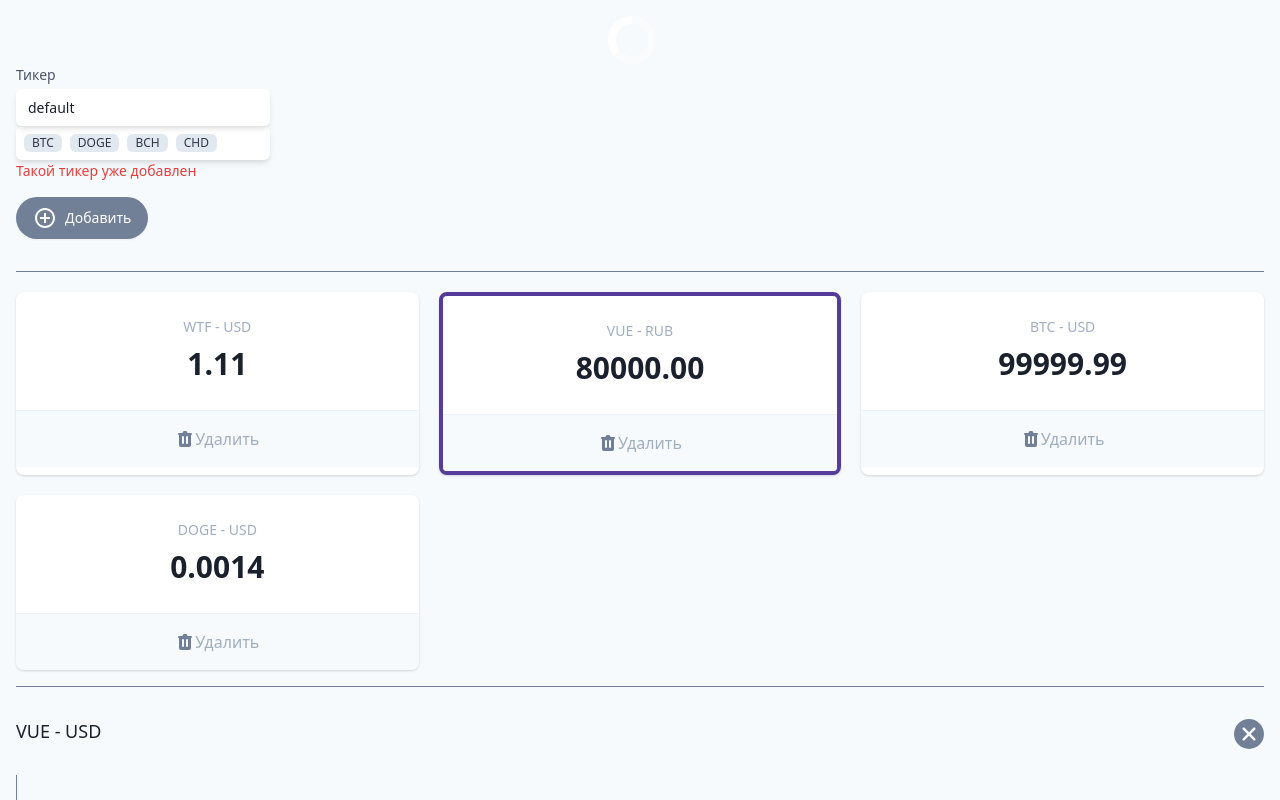
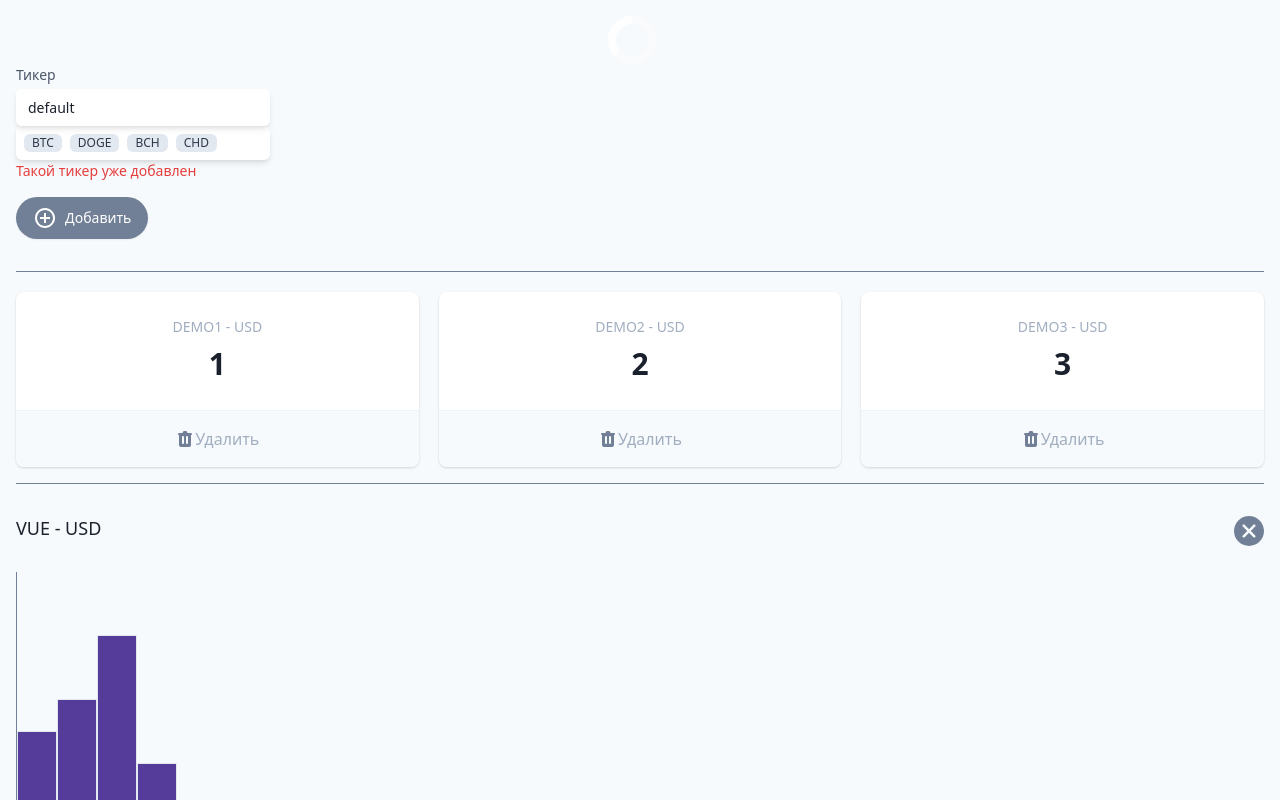
Before and after one commit to ilzira-mur/vue-test, a Vue app: page / in a window 1280 px wide. Shown: the top 800 px of the page. Built offline with nearby package versions, Linux system fonts and the light colour scheme.

Commit message:
tickers are added

```diff
--- a/src/App.vue
+++ b/src/App.vue
@@ -42,7 +42,7 @@
         </div>
       </div>
       <button
-        v-on:click="add"
+        @click="add"
         type="button"
         class="my-4 inline-flex items-center py-2 px-4 border border-transparent shadow-sm text-sm leading-4 font-medium rounded-full text-white bg-gray-600 hover:bg-gray-700 transition-colors duration-300 focus:outline-none focus:ring-2 focus:ring-offset-2 focus:ring-gray-500"
       >
@@ -66,101 +66,16 @@
       <hr class="w-full border-t border-gray-600 my-4" />
       <dl class="mt-5 grid grid-cols-1 gap-5 sm:grid-cols-3">
         <div
+          v-for="t in tickers"
+          :key="t.name"
           class="bg-white overflow-hidden shadow rounded-lg border-purple-800 border-solid cursor-pointer"
         >
           <div class="px-4 py-5 sm:p-6 text-center">
             <dt class="text-sm font-medium text-gray-500 truncate">
-              WTF - USD
+              {{ t.name }} - USD
             </dt>
             <dd class="mt-1 text-3xl font-semibold text-gray-900">
-              1.11
-            </dd>
-          </div>
-          <div class="w-full border-t border-gray-200"></div>
-          <button
-            class="flex items-center justify-center font-medium w-full bg-gray-100 px-4 py-4 sm:px-6 text-md text-gray-500 hover:text-gray-600 hover:bg-gray-200 hover:opacity-20 transition-all focus:outline-none"
-          >
-            <svg
-              class="h-5 w-5"
-              xmlns="http://www.w3.org/2000/svg"
-              viewBox="0 0 20 20"
-              fill="#718096"
-              aria-hidden="true"
-            >
-              <path
-                fill-rule="evenodd"
-                d="M9 2a1 1 0 00-.894.553L7.382 4H4a1 1 0 000 2v10a2 2 0 002 2h8a2 2 0 002-2V6a1 1 0 100-2h-3.382l-.724-1.447A1 1 0 0011 2H9zM7 8a1 1 0 012 0v6a1 1 0 11-2 0V8zm5-1a1 1 0 00-1 1v6a1 1 0 102 0V8a1 1 0 00-1-1z"
-                clip-rule="evenodd"
-              ></path></svg>Удалить
-          </button>
-        </div>
-        <div
-          class="bg-white overflow-hidden shadow rounded-lg border-purple-800 border-solid border-4 cursor-pointer"
-        >
-          <div class="px-4 py-5 sm:p-6 text-center">
-            <dt class="text-sm font-medium text-gray-500 truncate">
-              VUE - RUB
-            </dt>
-            <dd class="mt-1 text-3xl font-semibold text-gray-900">
-              80000.00
-            </dd>
-          </div>
-          <div class="w-full border-t border-gray-200"></div>
-          <button
-            class="flex items-center justify-center font-medium w-full bg-gray-100 px-4 py-4 sm:px-6 text-md text-gray-500 hover:text-gray-600 hover:bg-gray-200 hover:opacity-20 transition-all focus:outline-none"
-          >
-            <svg
-              class="h-5 w-5"
-              xmlns="http://www.w3.org/2000/svg"
-              viewBox="0 0 20 20"
-              fill="#718096"
-              aria-hidden="true"
-            >
-              <path
-                fill-rule="evenodd"
-                d="M9 2a1 1 0 00-.894.553L7.382 4H4a1 1 0 000 2v10a2 2 0 002 2h8a2 2 0 002-2V6a1 1 0 100-2h-3.382l-.724-1.447A1 1 0 0011 2H9zM7 8a1 1 0 012 0v6a1 1 0 11-2 0V8zm5-1a1 1 0 00-1 1v6a1 1 0 102 0V8a1 1 0 00-1-1z"
-                clip-rule="evenodd"
-              ></path></svg>Удалить
-          </button>
-        </div>
-        <div
-          class="bg-white overflow-hidden shadow rounded-lg border-purple-800 border-solid cursor-pointer"
-        >
-          <div class="px-4 py-5 sm:p-6 text-center">
-            <dt class="text-sm font-medium text-gray-500 truncate">
-              BTC - USD
-            </dt>
-            <dd class="mt-1 text-3xl font-semibold text-gray-900">
-              99999.99
-            </dd>
-          </div>
-          <div class="w-full border-t border-gray-200"></div>
-          <button
-            class="flex items-center justify-center font-medium w-full bg-gray-100 px-4 py-4 sm:px-6 text-md text-gray-500 hover:text-gray-600 hover:bg-gray-200 hover:opacity-20 transition-all focus:outline-none"
-          >
-            <svg
-              class="h-5 w-5"
-              xmlns="http://www.w3.org/2000/svg"
-              viewBox="0 0 20 20"
-              fill="#718096"
-              aria-hidden="true"
-            >
-              <path
-                fill-rule="evenodd"
-                d="M9 2a1 1 0 00-.894.553L7.382 4H4a1 1 0 000 2v10a2 2 0 002 2h8a2 2 0 002-2V6a1 1 0 100-2h-3.382l-.724-1.447A1 1 0 0011 2H9zM7 8a1 1 0 012 0v6a1 1 0 11-2 0V8zm5-1a1 1 0 00-1 1v6a1 1 0 102 0V8a1 1 0 00-1-1z"
-                clip-rule="evenodd"
-              ></path></svg>Удалить
-          </button>
-        </div>
-        <div
-          class="bg-white overflow-hidden shadow rounded-lg border-purple-800 border-solid cursor-pointer"
-        >
-          <div class="px-4 py-5 sm:p-6 text-center">
-            <dt class="text-sm font-medium text-gray-500 truncate">
-              DOGE - USD
-            </dt>
-            <dd class="mt-1 text-3xl font-semibold text-gray-900">
-              0.0014
+              {{ t.price }}
             </dd>
           </div>
           <div class="w-full border-t border-gray-200"></div>
@@ -240,7 +155,11 @@ export default {
   data() {
     return {
       ticker: 'default',
-      tickers: ['1', '2', '3', '4']
+      tickers: [
+        { name: 'DEMO1', price: '1'},
+        { name: 'DEMO2', price: '2'},
+        { name: 'DEMO3', price: '3'}
+    ]
     };
   },
 
```
